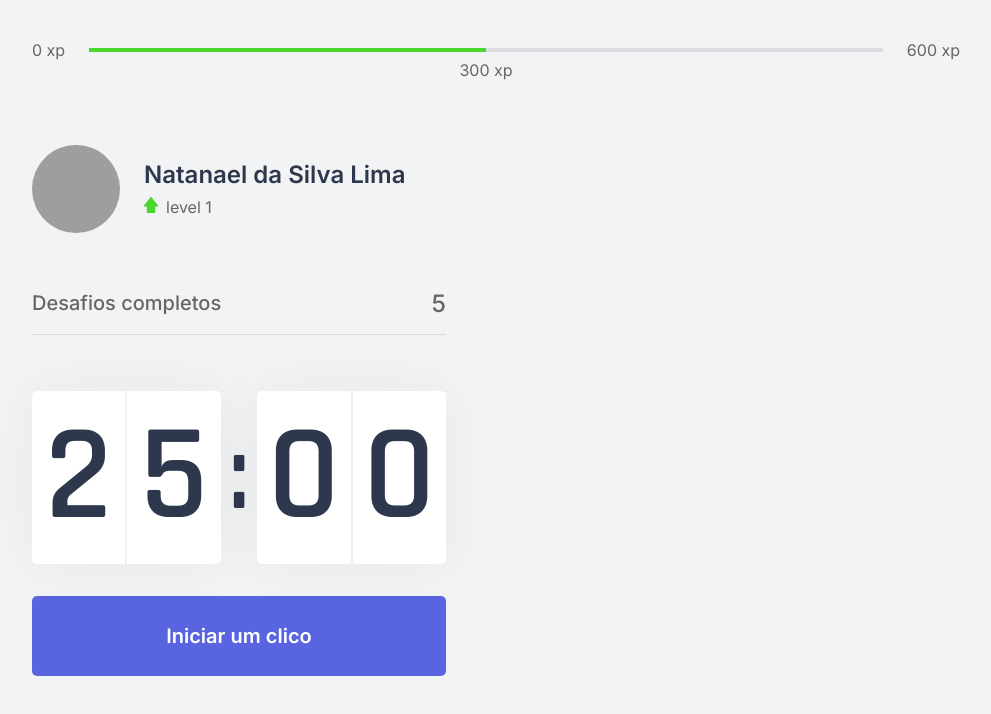
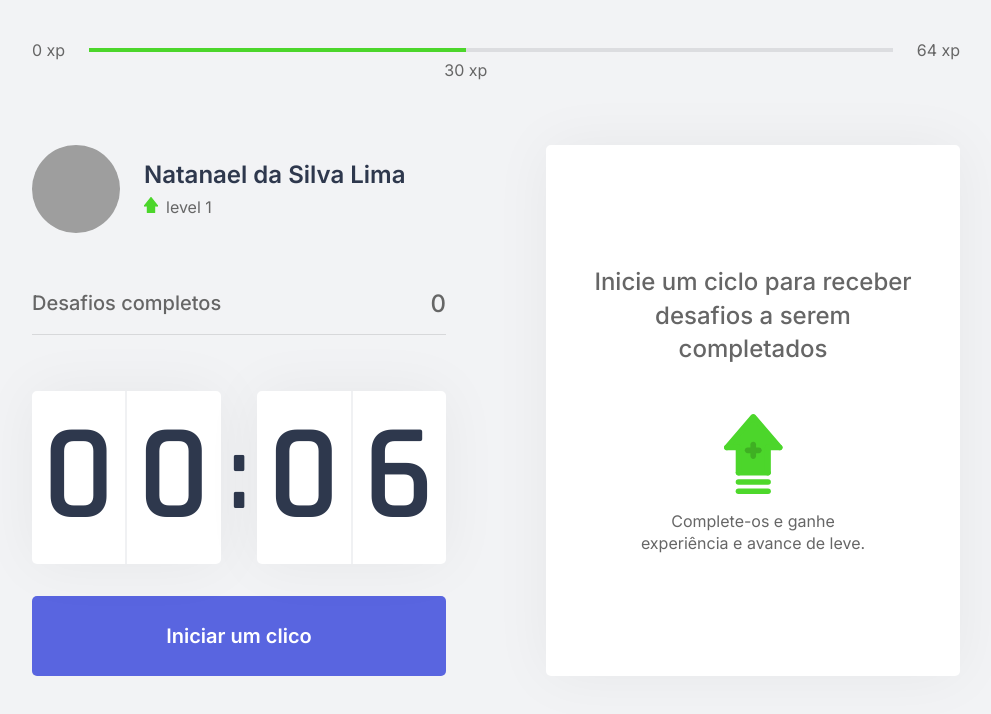
Before and after one commit to Natanaelvich/moveit-web, a Next.js app: page / in a window 1280 px wide. Shown: the top 714 px of the page, without its empty margins (144-1135 px from the left). Built offline with nearby package versions, Linux system fonts and the light colour scheme; grey boxes are pictures that could not be loaded.

Commit message:
create context and someones components

```diff
--- /dev/null
+++ b/src/components/ChallengeBox.tsx
@@ -0,0 +1,40 @@
+import React from 'react';
+import { useChallenge } from '../hooks/modules/ChallengeContext';
+import styles from '../styles/ChallengeBox.module.css';
+
+export default function ChallengeBox() {
+  const { activeChallenge, resetChallenge } = useChallenge();
+  return (
+    <div className={styles.container}>
+      {activeChallenge ? (
+        <div className={styles.challengeActive}>
+          <header>Ganhe {activeChallenge.amount} xp</header>
+
+          <main>
+            <img src={`icons/${activeChallenge.type}.svg`} alt="Got xp" />
+            <strong>Novo desafio</strong>
+            <p>{activeChallenge.description}</p>
+          </main>
+
+          <footer>
+            <button onClick={resetChallenge} type="button">
+              Falhei
+            </button>
+            <button type="button">Completei</button>
+          </footer>
+        </div>
+      ) : (
+        <div className={styles.challengeNotActive}>
+          <strong>
+            Inicie um ciclo para receber desafios a serem completados
+          </strong>
+
+          <p>
+            <img src="icons/level-up.svg" alt="Level up" />
+            Complete-os e ganhe experiência e avance de leve.
+          </p>
+        </div>
+      )}
+    </div>
+  );
+}
--- a/src/components/CompletedChanllanges.tsx
+++ /dev/null
@@ -1,11 +0,0 @@
-import React from 'react';
-import styles from '../styles/CompletedChallenges.module.css';
-
-export default function CompletedChanllanges() {
-  return (
-    <div className={styles.container}>
-      <span>Desafios completos</span>
-      <span> 5 </span>
-    </div>
-  );
-}
--- /dev/null
+++ b/src/components/CompletedChanllenges.tsx
@@ -0,0 +1,13 @@
+import React from 'react';
+import { useChallenge } from '../hooks/modules/ChallengeContext';
+import styles from '../styles/CompletedChallenges.module.css';
+
+export default function CompletedChanllenges() {
+  const { challengesCompleted } = useChallenge();
+  return (
+    <div className={styles.container}>
+      <span>Desafios completos</span>
+      <span> {challengesCompleted} </span>
+    </div>
+  );
+}
--- a/src/components/CountDown.tsx
+++ b/src/components/CountDown.tsx
@@ -1,9 +1,15 @@
 import React, { useEffect, useState } from 'react';
+import { useChallenge } from '../hooks/modules/ChallengeContext';
 import styles from '../styles/CountDown.module.css';
 
+let countdownTomout: NodeJS.Timeout;
+
 export default function CountDown() {
-  const [time, setTime] = useState(25 * 60);
+  const { startNewChallenge } = useChallenge();
+
+  const [time, setTime] = useState(0.1 * 60);
   const [activeCount, setActiveCount] = useState(false);
+  const [hasFinshed, setHasFinshed] = useState(false);
 
   const minutes = Math.floor(time / 60);
   const seconds = time % 60;
@@ -15,13 +21,23 @@ export default function CountDown() {
     setActiveCount(true);
   }
 
+  function stopCountDown() {
+    clearTimeout(countdownTomout);
+    setActiveCount(false);
+    setTime(0.1 * 60);
+  }
+
   useEffect(() => {
     if (activeCount && time > 0) {
-      setTimeout(() => {
+      countdownTomout = setTimeout(() => {
         setTime(time - 1);
       }, 1000);
+    } else if (activeCount && time === 0) {
+      setHasFinshed(true);
+      setActiveCount(false);
+      startNewChallenge();
     }
-  }, [activeCount, time]);
+  }, [activeCount, time, startNewChallenge]);
 
   return (
     <div>
@@ -36,13 +52,27 @@ export default function CountDown() {
           <span>{secondRight}</span>
         </div>
       </div>
-      <button
-        onClick={startCountDown}
-        type="button"
-        className={styles.startCountDownButton}
-      >
-        Iniciar um clico
-      </button>
+      {hasFinshed ? (
+        <button
+          disabled
+          type="button"
+          className={`${styles.countDownButton} ${styles.hasFinished}`}
+        >
+          Ciclo encerrado
+        </button>
+      ) : (
+        <button
+          onClick={activeCount ? stopCountDown : startCountDown}
+          type="button"
+          className={`${styles.countDownButton} ${
+            activeCount
+              ? styles.stopCountDownButton
+              : styles.startCountDownButton
+          }`}
+        >
+          {activeCount ? 'Abandonar cíclo' : 'Iniciar um clico'}
+        </button>
+      )}
     </div>
   );
 }
--- a/src/components/ExperienceBar.tsx
+++ b/src/components/ExperienceBar.tsx
@@ -1,18 +1,27 @@
 import React from 'react';
+import { useChallenge } from '../hooks/modules/ChallengeContext';
 import styles from '../styles/ExperienceBar.module.css';
 
 export default function ExperienceBar() {
+  const { currenteExperience, experienceToNextLevel } = useChallenge();
+
+  const percentToNextLevel =
+    Math.round(currenteExperience * 100) / experienceToNextLevel;
+
   return (
     <header className={styles.experienceBar}>
       <span>0 xp</span>
       <div>
-        <div style={{ width: '50%' }} />
+        <div style={{ width: `${percentToNextLevel}%` }} />
 
-        <span className={styles.currentExperience} style={{ left: '50%' }}>
-          300 xp
+        <span
+          className={styles.currentExperience}
+          style={{ left: `${percentToNextLevel}%` }}
+        >
+          {currenteExperience} xp
         </span>
       </div>
-      <span>600 xp</span>
+      <span>{experienceToNextLevel} xp</span>
     </header>
   );
 }
--- /dev/null
+++ b/src/hooks/index.tsx
@@ -0,0 +1,8 @@
+import React from 'react';
+import { ChallengeProvider } from './modules/ChallengeContext';
+
+const AppProvider: React.FC = ({ children }) => (
+  <ChallengeProvider>{children}</ChallengeProvider>
+);
+
+export default AppProvider;
--- /dev/null
+++ b/src/hooks/modules/ChallengeContext.tsx
@@ -0,0 +1,76 @@
+import React, { createContext, useState, useContext } from 'react';
+import challenges from '../../../challenges.json';
+
+interface Challenge {
+  type: 'body' | 'eye';
+  description: string;
+  amount: number;
+}
+
+interface ChallengeContextData {
+  level: number;
+  currenteExperience: number;
+  challengesCompleted: number;
+  experienceToNextLevel: number;
+  levelUp: () => void;
+  startNewChallenge: () => void;
+  resetChallenge: () => void;
+  activeChallenge: Challenge | null;
+}
+
+const ChallengeContext = createContext<ChallengeContextData>(
+  {} as ChallengeContextData,
+);
+
+const ChallengeProvider: React.FC = ({ children }) => {
+  const [level, setLevel] = useState(1);
+  const [currenteExperience, setCurrenteExperience] = useState(30);
+  const [challengesCompleted, setChallengesCompleted] = useState(0);
+  const [activeChallenge, setActiveChallenge] = useState(null);
+
+  const experienceToNextLevel = ((level + 1) * 4) ** 2;
+
+  function levelUp() {
+    setLevel(level + 1);
+  }
+
+  function resetChallenge() {
+    setActiveChallenge(null);
+  }
+
+  function startNewChallenge() {
+    const radomChallengeIndex = Math.floor(Math.random() * challenges.length);
+    const challenge = challenges[radomChallengeIndex];
+
+    setActiveChallenge(challenge);
+  }
+
+  return (
+    <ChallengeContext.Provider
+      value={{
+        level,
+        currenteExperience,
+        challengesCompleted,
+        levelUp,
+        startNewChallenge,
+        activeChallenge,
+        resetChallenge,
+        experienceToNextLevel,
+      }}
+    >
+      {children}
+    </ChallengeContext.Provider>
+  );
+};
+
+function useChallenge(): ChallengeContextData {
+  const context = useContext(ChallengeContext);
+
+  if (!context) {
+    throw new Error('useChallenge must be used within a AuthProvider');
+  }
+
+  return context;
+}
+
+export { ChallengeProvider, useChallenge };
--- a/src/pages/_app.tsx
+++ b/src/pages/_app.tsx
@@ -1,7 +1,12 @@
+import AppProvider from '../hooks';
 import '../styles/global.css';
 
 function MyApp({ Component, pageProps }) {
-  return <Component {...pageProps} />;
+  return (
+    <AppProvider>
+      <Component {...pageProps} />
+    </AppProvider>
+  );
 }
 
 export default MyApp;
--- a/src/pages/index.tsx
+++ b/src/pages/index.tsx
@@ -1,7 +1,8 @@
 import Head from 'next/head';
-import CompletedChanllanges from '../components/CompletedChanllanges';
+import CompletedChanllenges from '../components/CompletedChanllenges';
 import CountDown from '../components/CountDown';
 import ExperienceBar from '../components/ExperienceBar';
+import ChallengeBox from '../components/ChallengeBox';
 import Profile from '../components/Profile';
 import styles from '../styles/Home.module.css';
 
@@ -12,14 +13,15 @@ export default function Home() {
         <title>Início | moveit</title>
       </Head>
       <ExperienceBar />
-
       <section>
         <div>
           <Profile />
-          <CompletedChanllanges />
+          <CompletedChanllenges />
           <CountDown />
         </div>
-        <div />
+        <div>
+          <ChallengeBox />
+        </div>
       </section>
     </div>
   );
--- /dev/null
+++ b/src/styles/ChallengeBox.module.css
@@ -0,0 +1,113 @@
+.container {
+  display: flex;
+  align-items: center;
+  justify-content: center;
+  flex-direction: column;
+  height: 100%;
+
+  background: var(--white);
+  box-shadow: 0 0 60px rgba(0, 0, 0, 0.05);
+  border-radius: 5px;
+  padding: 1.5rem 2rem;
+  text-align: center;
+}
+.challengeNotActive {
+  display: flex;
+  flex-direction: column;
+  align-items: center;
+}
+.challengeNotActive strong {
+  font-size: 1.5rem;
+  font-weight: 500;
+  line-height: 1.4;
+}
+.challengeNotActive p {
+  display: flex;
+  flex-direction: column;
+  align-items: center;
+  line-height: 1.4rem;
+  max-width: 70%;
+  margin-top: 3rem;
+}
+.challengeNotActive img {
+  margin-bottom: 1rem;
+}
+.challengeActive {
+  display: flex;
+  flex-direction: column;
+  height: 100%;
+}
+.challengeActive header {
+  font-weight: 600;
+  font-size: 20px;
+  line-height: 30px;
+  color: var(--blue);
+}
+.challengeActive main {
+  flex: 1;
+  display: flex;
+  flex-direction: column;
+  align-items: center;
+  justify-content: center;
+}
+.challengeActive main strong {
+  font-weight: 600;
+  font-size: 2rem;
+  color: #2e384d;
+  margin: 1.5rem 0 1rem;
+}
+.challengeActive main p {
+  line-height: 1.5rem;
+}
+.challengeActive footer {
+  display: grid;
+  grid-template-columns: 1fr 1fr;
+  gap: 1rem;
+}
+.challengeActive footer {
+  display: grid;
+  grid-template-columns: 1fr 1fr;
+  gap: 1rem;
+}
+.challengeActive button {
+  height: 3rem;
+
+  display: flex;
+  align-items: center;
+  justify-content: center;
+
+  border: 0;
+  border-radius: 5px;
+
+  color: var(--white);
+
+  font-size: 1rem;
+  font-weight: 600;
+
+  transition: filter 0.2s;
+}
+.challengeActive button:hover {
+  filter: brightness(0.9);
+}
+.challengeActive button:first-child {
+  background: var(--red);
+}
+.challengeActive button:last-child {
+  background: var(--green);
+}
+.countDownButton {
+  width: 100%;
+  height: 50px;
+
+  margin-top: 2rem;
+
+  display: flex;
+  align-items: center;
+  justify-content: center;
+
+  border: 0;
+  border-radius: 5px;
+
+  font-size: 1.25rem;
+  font-weight: 600;
+}
--- a/src/styles/CountDown.module.css
+++ b/src/styles/CountDown.module.css
@@ -34,7 +34,7 @@
   font-size: 6.5rem;
   margin: 0 0.5rem;
 }
-.startCountDownButton {
+.countDownButton {
   width: 100%;
   height: 5rem;
 
@@ -47,13 +47,33 @@
   border: 0;
   border-radius: 5px;
 
+  font-size: 1.25rem;
+  font-weight: 600;
+}
+.startCountDownButton {
   background: var(--blue);
   color: var(--white);
-
-  font-size: 1.25rem;
-  font-weight: 600;
-  transition: background 0.5s;
+  transition: background 0.2s;
 }
 .startCountDownButton:hover {
   background: var(--blue-dark);
 }
+.stopCountDownButton {
+  background: var(--white);
+  color: var(--text);
+
+  transition: background 0.2s, color 0.2s;
+}
+.stopCountDownButton:hover {
+  background: var(--red);
+  color: var(--white);
+}
+
+.hasFinished {
+  background: var(--white);
+  color: var(--text);
+
+  transition: background 0.2s, color 0.2s;
+  cursor: not-allowed;
+  box-shadow: 0px 6px 0px 0px rgba(76, 214, 43, 1);
+}
```
